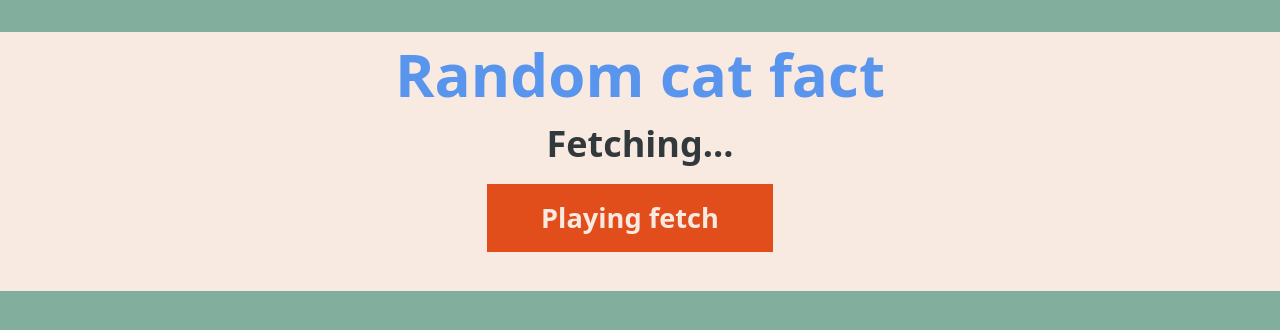
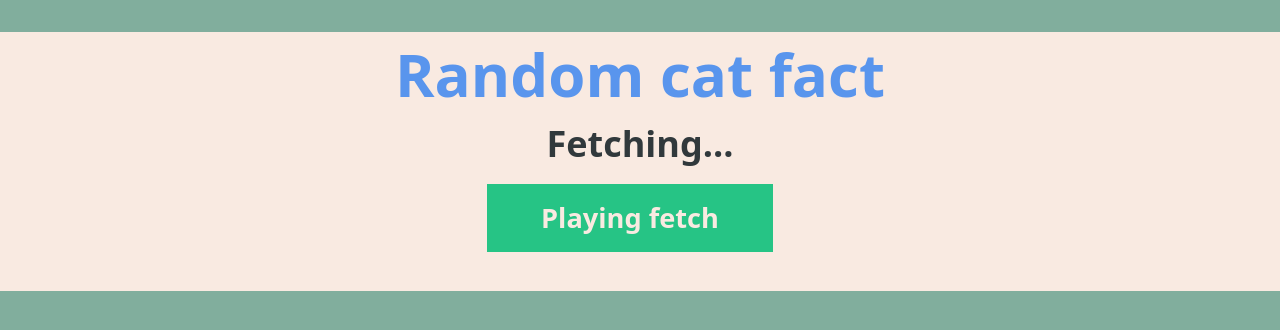
Before and after one commit to WatCodeDatCode/cat-facts, a plain HTML site: page index.html in a window 1280 px wide. Drawn offline with nearby package versions, Linux system fonts and the light colour scheme; no server answers.

Commit message:
Adds styling to disabled button

```diff
--- a/styles/styles.css
+++ b/styles/styles.css
@@ -31,6 +31,15 @@ button:hover {
     color: #F9EAE1;
 }
 
+button:disabled {
+    background-color: #26C485;
+    color: #F9EAE1;
+}
+
+button[disabled]:hover {
+    cursor: wait;
+}
+
 img {
     max-height: 60vh;
 }
```
